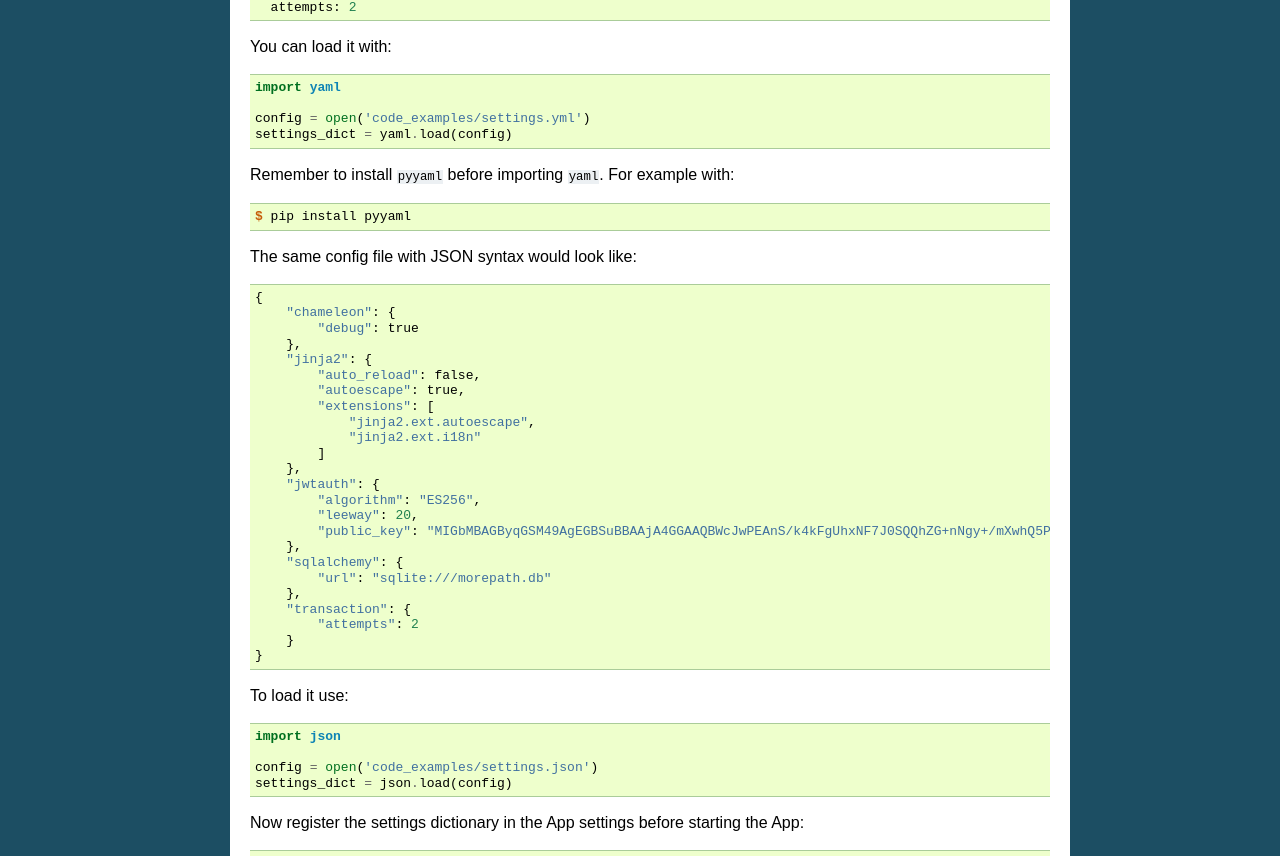
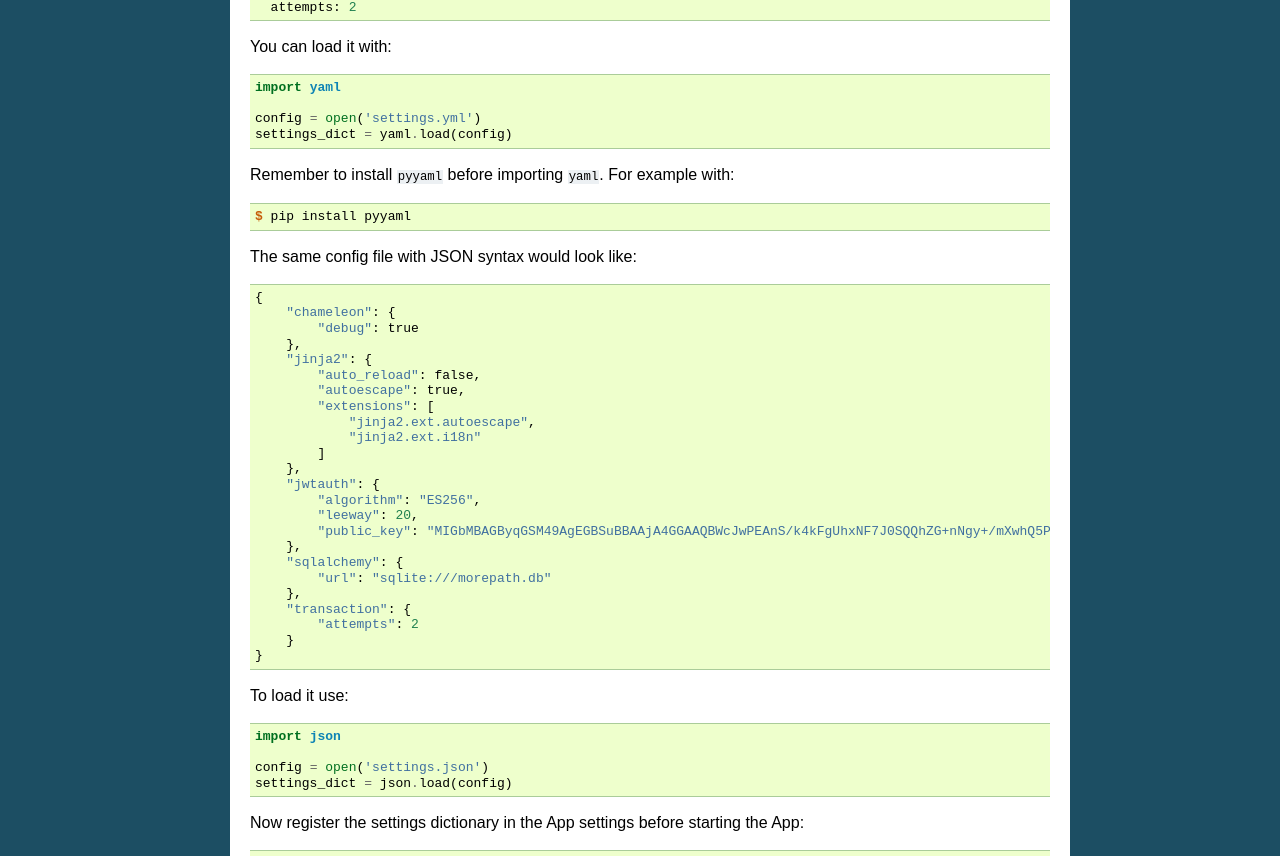
Before and after one commit to morepath/morepath, a Sphinx documentation site: the page built from doc/settings.rst, in a window 1280 px wide and 1400 px high, scrolled down 1466 px. Shown: the part 362-1218 px from the top of the window. Built offline with Sphinx 7.4.7, drawn with Linux system fonts in a browser that asks for light colours.

Commit message:
Some minor fixes in settings.rst

```diff
--- a/doc/settings.rst
+++ b/doc/settings.rst
@@ -89,7 +89,7 @@ You can load it with::
 
   import yaml
 
-  config = open('code_examples/settings.yml')
+  config = open('settings.yml')
   settings_dict = yaml.load(config)
 
 Remember to install ``pyyaml`` before importing ``yaml``.
@@ -107,7 +107,7 @@ To load it use::
 
   import json
 
-  config = open('code_examples/settings.json')
+  config = open('settings.json')
   settings_dict = json.load(config)
 
 Now register the settings dictionary in the App settings
```
